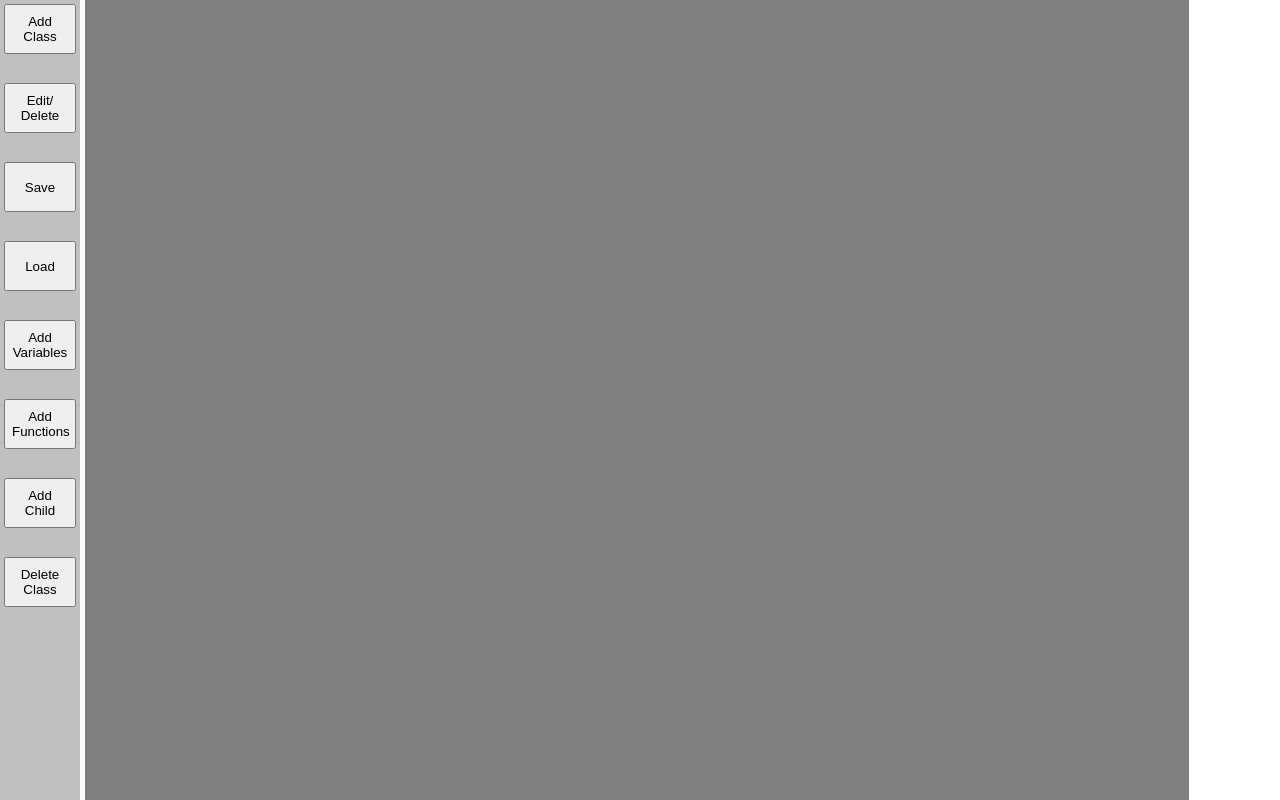
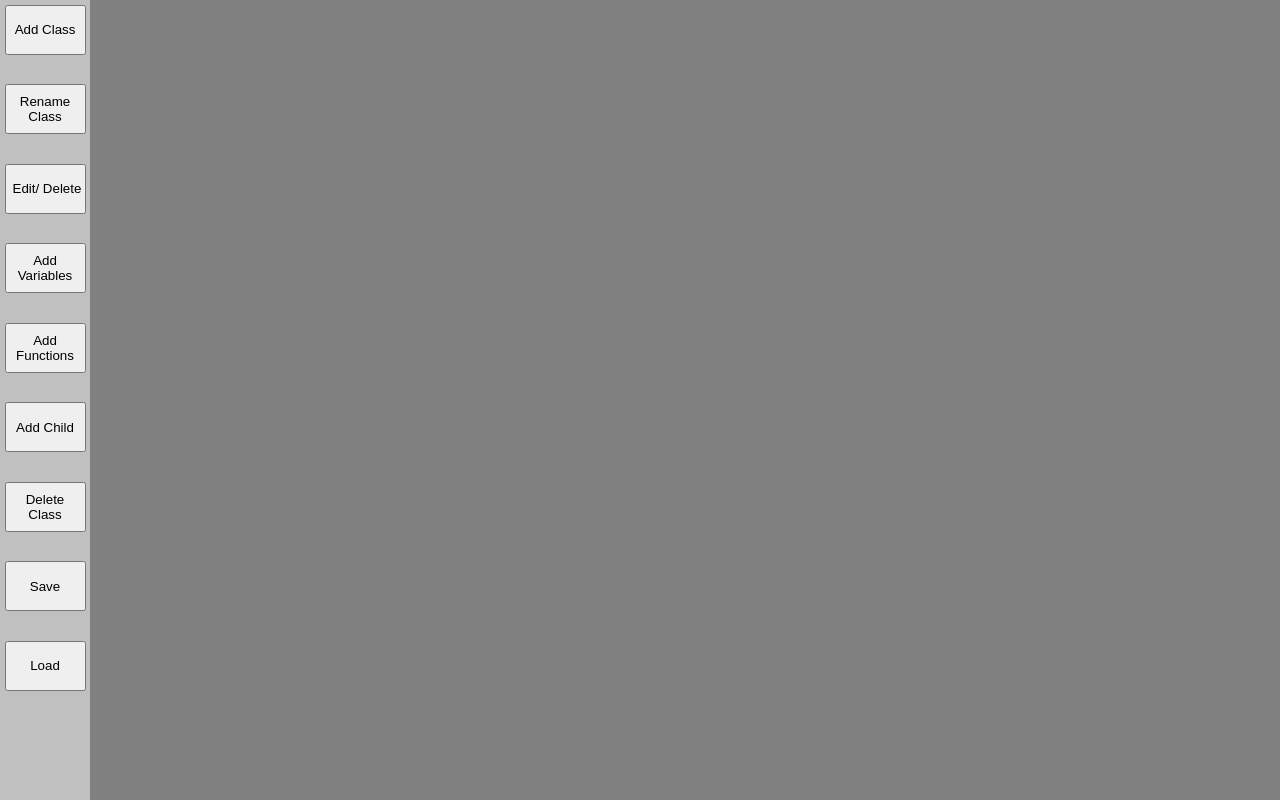
Before and after one commit to mucsci-students/2019fa-420-HyperTextAssassins, a website with bundled scripts: page gui.html in a window 1280 px wide. Shown: the top 800 px of the page. Built offline with nearby package versions, Linux system fonts and the light colour scheme.

Commit message:
fixed bugs for customer

```diff
--- a/gui.css
+++ b/gui.css
@@ -1,14 +1,19 @@
+html{
+	margin: 0;
+	background-color: gray;
+}
+
 body{
-	width: 100vh;
+	width: 100vw;
 	height: 100vh;
 	margin: 0;
 }
 
 #page{
-	width: 1200px;
-	height: 1200px;
+	width: 100vw;
+	height: 100vh;
+	margin: 0;
 }
-
 
 .classblock{
 	min-width: 150px;
@@ -20,11 +25,11 @@ body{
 	border-width: 1px;
 	border-color: black;
 	text-align: center;
-	position: relative;
+	position: absolute;
 	display: inline-block;
 	overflow: auto;
 	background-color: silver;
-
+	user-select: none;
 }
 
 .classblock .variables {
@@ -78,14 +83,21 @@ body{
 }
 
 #toolbar{
-	border-right: 2px;
-	height: 100%;
-	width: 80px;
+	width: 90px;
+	height: 100vh;
 	background-color: silver;
 	margin: 0px;
-	margin-right: 5px;
 	float: left;
 	overflow: auto;
+}
+
+#renameClass {
+	height: 50px;
+	width: 90%;
+	margin: 5%;
+	margin-bottom: 25px;
+	cursor: pointer;
+	white-space: normal;
 }
 
 #add{
@@ -104,8 +116,6 @@ body{
 	height: 50px;
 	margin-bottom: 25px;
 	cursor: pointer;
-	white-space: normal;
-	text-overflow: hidden;
 
 }
 
@@ -163,14 +173,19 @@ body{
 }
 
 #blockArea{
-	width: 92%;
-	height: 100%;
+	width: calc(100% - 90px);
+	height: 100vh;
 	float: left;
 	background-color: gray;
-	overflow: auto;
+	overflow: hidden;
+}
 
+.dropdown{
+	position: relative;
+	top: 225px !important;
+	left: 0px !important;
+}
 
-}
 
 li{
 	text-align: left;
--- a/gui.html
+++ b/gui.html
@@ -15,14 +15,15 @@
 
 		<div id = "page">
 			<div id = "toolbar">
-				<input type ="button" id = "add" value = "Add Class">  </button>
+				<input type ="button" id = "add" value = "Add Class"> </button>
+				<input type ="button" id = "renameClass" value = "Rename Class"> </button>
 				<input type ="button" id ="edit" value ="Edit/ Delete"> </button>
-				<input type ="button" id ="save" value ="Save"> </button>
-				<input type ="button" id ="load" value ="Load"> </button>
 				<input type ="button" id ="variableButton" value ="Add Variables"> </button>
 				<input type ="button" id ="functionButton" value ="Add Functions"> </button>
 				<input type ="button" id ="child" value ="Add Child"> </button>
 				<input type ="button" id ="delete" value ="Delete Class"> </button>
+				<input type ="button" id ="save" value ="Save"> </button>
+				<input type ="button" id ="load" value ="Load"> </button>
 
 
 
--- a/main.ts
+++ b/main.ts
@@ -17,7 +17,7 @@ $(function() {
 
 
 
-	function addBlock(name, load: boolean = false) {
+	function addBlock(name : string, load: boolean = false) {
 		//check for whitespace in name
 		if (name.indexOf(" ") > 0) {
 			alert("Please enter Class name without spaces");
@@ -32,6 +32,8 @@ $(function() {
             alert("Please enter a unique class name");
             return;
         }
+
+        name = name.replace(/<\/?[^>]+(>|$)/g, "");
 
         //same code below but needed to bypass doCommand check when loading file
         //(other wise create will return false on load)
@@ -155,6 +157,21 @@ $(function() {
 
 	});
 
+	$("#renameClass").click(function(){
+        let oldName : string = prompt("What is the name of the class you want to rename?")
+        if(userClasses.get(oldName)){
+            let newName : string = prompt("What would you like to rename it to?");
+            userClasses.get(oldName).setName(newName);
+            userClasses.set(newName, userClasses.get(oldName));
+            $('[name="' + oldName + '"] strong').text(newName);
+            $('[name="' + oldName + '"]').attr("name", newName);
+            userClasses.delete(oldName);
+
+        } else {
+            alert("You can't rename classes that don't exist");
+        }
+    });
+
 
 	//save button in GUI calls backend for saving file
 	$("#save").click(function() {
@@ -188,6 +205,11 @@ $(function() {
 			let parameters : string = prompt("Please enter the parameters separated by a comma (no spaces between them");
 			let returnType : string = prompt("What is the return type?");
 
+			//check for a blank entry, just default to void return type
+			if (returnType.trim() == undefined || returnType.trim() == "") {
+				returnType = "void";
+			}
+
 			let inputSplit : Array<string> = input.split(" ");
 
 			//basically, checks for the div with that name and then appends to it. It will always append to the
@@ -210,9 +232,6 @@ $(function() {
 		}
 		addFunction(name);
 	});
-
-
-
 
 
 	/*
@@ -257,7 +276,6 @@ $(function() {
 	}
 
 	$("#variableButton").click(function() {
-
 		let name = prompt("Please enter the name of the class you'd like to add a variable to");
 		if(name == null || name == undefined) {
 			return;
```
